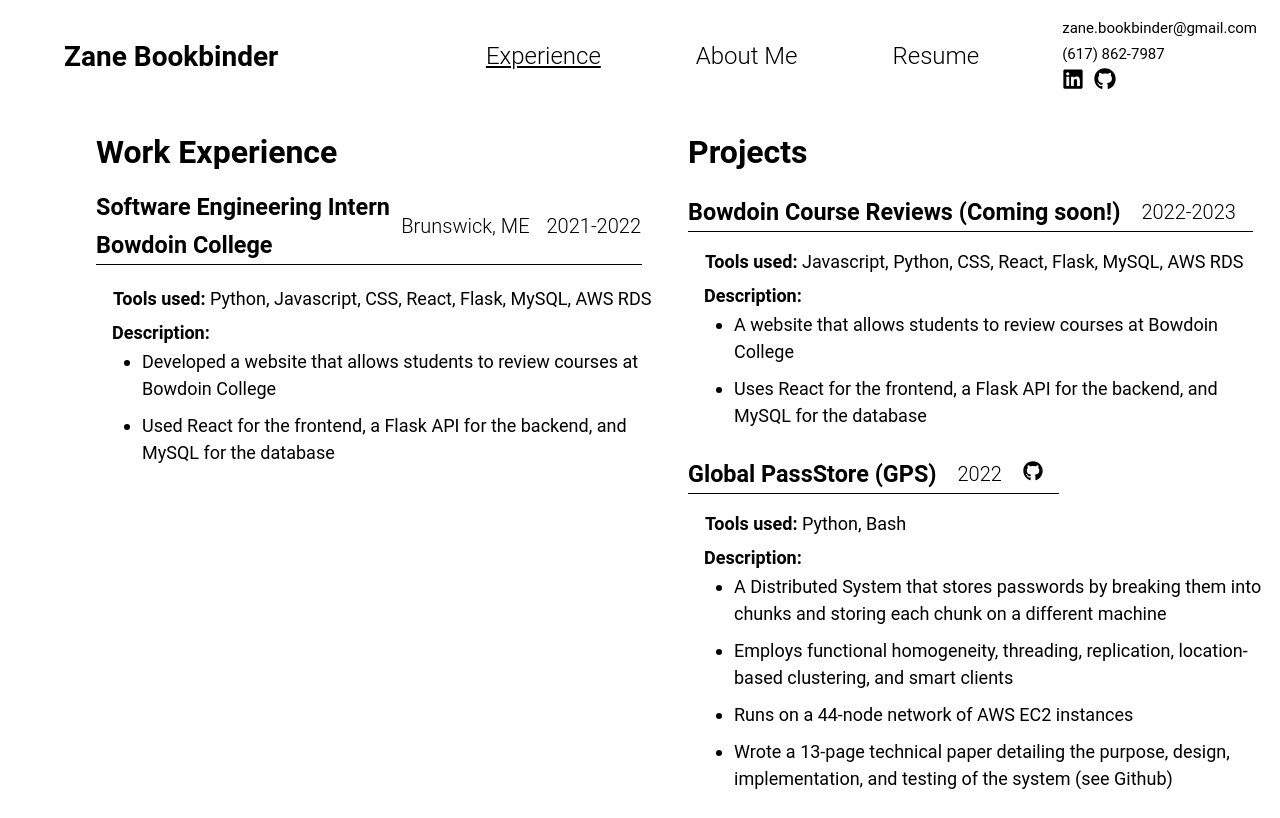
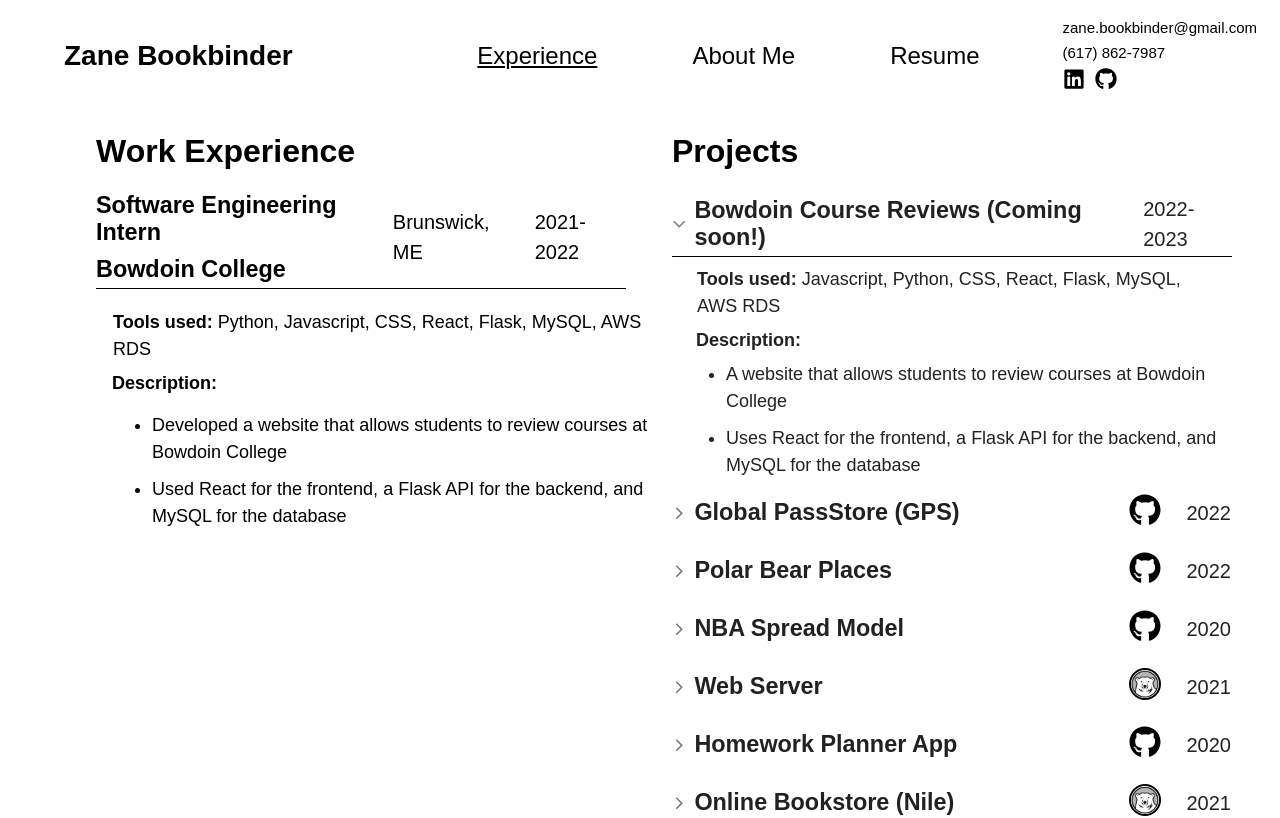
Before and after one commit to zanebookbinder/zanebookbinder.github.io, a React (Create React App) app in the folder personal-website/: page /experience in a window 1280 px wide. Shown: the top 818 px of the page. Built offline with nearby package versions, Linux system fonts and the light colour scheme.

Commit message:
Experience page changes

```diff
--- a/personal-website/src/components/AboutMePage/AboutMe.css
+++ b/personal-website/src/components/AboutMePage/AboutMe.css
@@ -25,13 +25,13 @@
 	margin-left: 10px;
 }
 
-ul {
+.about-me ul {
 	margin-top: 0px;
 	margin-bottom: 0px;
 	padding-left: 30px;
 }
 
-li {
+.about-me li {
 	margin-bottom: 10px;
 }
 
--- a/personal-website/src/components/App.css
+++ b/personal-website/src/components/App.css
@@ -6,7 +6,7 @@
 
 body {
   background-color: white;
-  font-family: 'Roboto';
+  font-family: 'Satoshi', sans-serif;
   color: var(--primary-text);
 }
 
--- a/personal-website/src/components/ExperiencePage/ExperiencePage.css
+++ b/personal-website/src/components/ExperiencePage/ExperiencePage.css
@@ -5,7 +5,8 @@
 .content {
 	display: flex;
 	gap: 1rem;
-	margin-right: 1rem;
+	margin-right: 3rem;
+	margin-bottom: 3rem;
 }
 
 .content > * {
@@ -21,7 +22,7 @@
 .projects-list {
 	display: flex;
 	flex-direction: column;
-	gap: 1rem;
+	gap: 10px;
 }
 
 .projects {
--- a/personal-website/src/components/ExperiencePage/ExperiencePage.js
+++ b/personal-website/src/components/ExperiencePage/ExperiencePage.js
@@ -33,6 +33,7 @@
 							"A website that allows students to review courses at Bowdoin College",
 							"Uses React for the frontend, a Flask API for the backend, and MySQL for the database",
 						]}
+						startOpen
 					/>
 					<ProjectBlock
 						title="Global PassStore (GPS)"
@@ -72,6 +73,7 @@
 							"A functional web server written in C using sockets and threading to handle concurrent requests",
 							"Hosts a website including multiple pages, links, and images"
 						]}
+						link="https://tildesites.bowdoin.edu/~sbarker/teaching/courses/distributed/22spring/p1.php"
 					/>
 					<ProjectBlock
 						title="Homework Planner App"
@@ -91,6 +93,7 @@
 							"Implemented using RPCs and a client-server architecture",
 							"Includes user-friendly client programs written in both Java and Python",
 						]}
+						link="https://tildesites.bowdoin.edu/~sbarker/teaching/courses/distributed/22spring/p2.php"
 					/>
 					<ProjectBlock
 						title="Cache Simulator"
@@ -101,6 +104,7 @@
 							"Implemented using an LRU replacement policy",
 							"User can choose cache size, block size, and associativity"
 						]}
+						link="https://tildesites.bowdoin.edu/~sbarker/teaching/courses/systems/22fall/lab5.php"
 					/>
 					<ProjectBlock
 						title="Jeopardy! Natural Language Processing"
--- a/personal-website/src/components/ExperiencePage/ProjectBlock.css
+++ b/personal-website/src/components/ExperiencePage/ProjectBlock.css
@@ -1,12 +1,16 @@
 .project-title {
 	display: flex;
 	align-items: center;
+	justify-content: space-between;
 	gap: 20px;
 	font-size: 20px;
-	border-bottom: 1px solid black;
-	padding-right: 1rem;
-	width: fit-content;
-	margin-bottom: 1rem;
+	width: 100%;
+}
+
+.project-title-right {
+	display: flex;
+	align-items: center;
+	gap: 25px;
 }
 
 .project-name {
@@ -23,14 +27,26 @@
 	margin-left: 1rem;
 }
 
-.description-text {
-	margin-bottom: 5px;
-}
-
 .programming-languages {
 	margin-bottom: 10px;
 }
 
 .detail {
 	line-height: 1.5;
+	margin-top: 10px;
 }
+
+.bowdoin-logo {
+	width: 28px;
+	height: 28px;
+}
+
+.project-link {
+	height: fit-content;
+}
+
+.project-details ul {
+	margin-top: 0px;
+	margin-bottom: 0px;
+	padding-left: 30px;
+}
--- a/personal-website/src/components/ExperiencePage/ProjectBlock.js
+++ b/personal-website/src/components/ExperiencePage/ProjectBlock.js
@@ -1,16 +1,95 @@
 import { FaGithub } from "react-icons/fa";
+import BowdoinLogo from "../../images/bowdoin-logo.png";
+import { useState } from "react";
+import { styled } from '@mui/material/styles';
+import ArrowForwardIosSharpIcon from '@mui/icons-material/ArrowForwardIosSharp';
+import MuiAccordion from '@mui/material/Accordion';
+import MuiAccordionSummary from '@mui/material/AccordionSummary';
+import MuiAccordionDetails from '@mui/material/AccordionDetails';
 import "./ProjectBlock.css";
 
-function ProjectBlock({ title, date, programmingLanguages, details, link}) {
+const Accordion = styled((props) => (
+	<MuiAccordion disableGutters elevation={0} square {...props} />
+  ))(({ theme }) => ({
+	'&:not(:last-child)': {
+	  borderBottom: 0,
+	},
+	'&:before': {
+	  display: 'none',
+	},
+}));
+
+const AccordionSummary = styled((props) => (
+	<MuiAccordionSummary
+	  expandIcon={<ArrowForwardIosSharpIcon sx={{ fontSize: '0.9rem' }} />}
+	  {...props}
+	/>
+  ))(({ theme }) => ({
+	display: 'flex',
+	alignItems: 'center',
+	fontSize: '20px',
+	// borderBottom: '1px solid black',
+	padding: '0px',
+	height: 'fit-content',
+	backgroundColor:
+		'white',
+	flexDirection: 'row-reverse',
+	'& .MuiAccordionSummary-expandIconWrapper.Mui-expanded': {
+	  transform: 'rotate(90deg)',
+	},
+	'& .MuiAccordionSummary-content': {
+	  marginLeft: theme.spacing(1),
+	  marginTop: '0px',
+	  marginBottom: '0px',
+	},
+	'& .MuiAccordianSummary-root': {
+		width: "100%",
+		paddingLeft: "0px"
+	}
+}));
+
+const AccordionDetails = styled(MuiAccordionDetails)(({ theme }) => ({
+	padding: "8px",
+	paddingBottom: '0px',
+	borderTop: '1px solid black',
+	'& .MuiCollapse-wrapperInner': {
+		marginBottom: '0px',
+	},
+  }));
+
+function ProjectBlock({ title, date, programmingLanguages, details, link, startOpen}) {
+
+	let expandedStart = false;
+	if (startOpen) {
+		expandedStart = true;
+	}
+
+	const [expanded, setExpanded] = useState(expandedStart);
+
+	let linkImage = <FaGithub fontSize={32}/>;
+
+	if (link && link.includes("sbarker")) {
+		linkImage = <img src={BowdoinLogo} alt="Bowdoin Logo" className="bowdoin-logo" />;
+	}
+
+
 	return (
-		<div className="project-block">
+		<Accordion
+			expanded={expanded}
+			onChange={() => setExpanded(!expanded)}
+		>
+				<AccordionSummary>
 					<div className="project-title">
 						<h3 className="project-name">{title}</h3>
+						<div className="project-title-right">
+							{link &&
+								<a href={link} target="_blank" rel="noreferrer" className="project-link">{linkImage}</a>
+							}
 							<p className="date">{date}</p>
-				{link &&
-					<a href={link} target="_blank" rel="noreferrer" className="project-link"><FaGithub/></a>
-				}
 						</div>
+					</div>
+				</AccordionSummary>
+				<AccordionDetails>
 					<div className="project-details">
 						<p className="programming-languages"><span>Tools used:</span> {programmingLanguages.join(", ")}</p>
 						<div className="description">
@@ -24,7 +103,8 @@
 							</ul>
 						</div>
 					</div>
-		</div>
+				</AccordionDetails>
+		</Accordion>
 	)
 }
 
--- a/personal-website/src/components/ExperiencePage/WorkExperience.css
+++ b/personal-website/src/components/ExperiencePage/WorkExperience.css
@@ -32,7 +32,7 @@
 	margin-left: 1rem;
 }
 
-.description-text {
+.experience-block .description-text {
 	margin-bottom: 5px;
 }
 
```
Also changed, not shown: personal-website/src/images/bowdoin-logo.png (added). Lines whose indentation alone changed are shown as unchanged.
